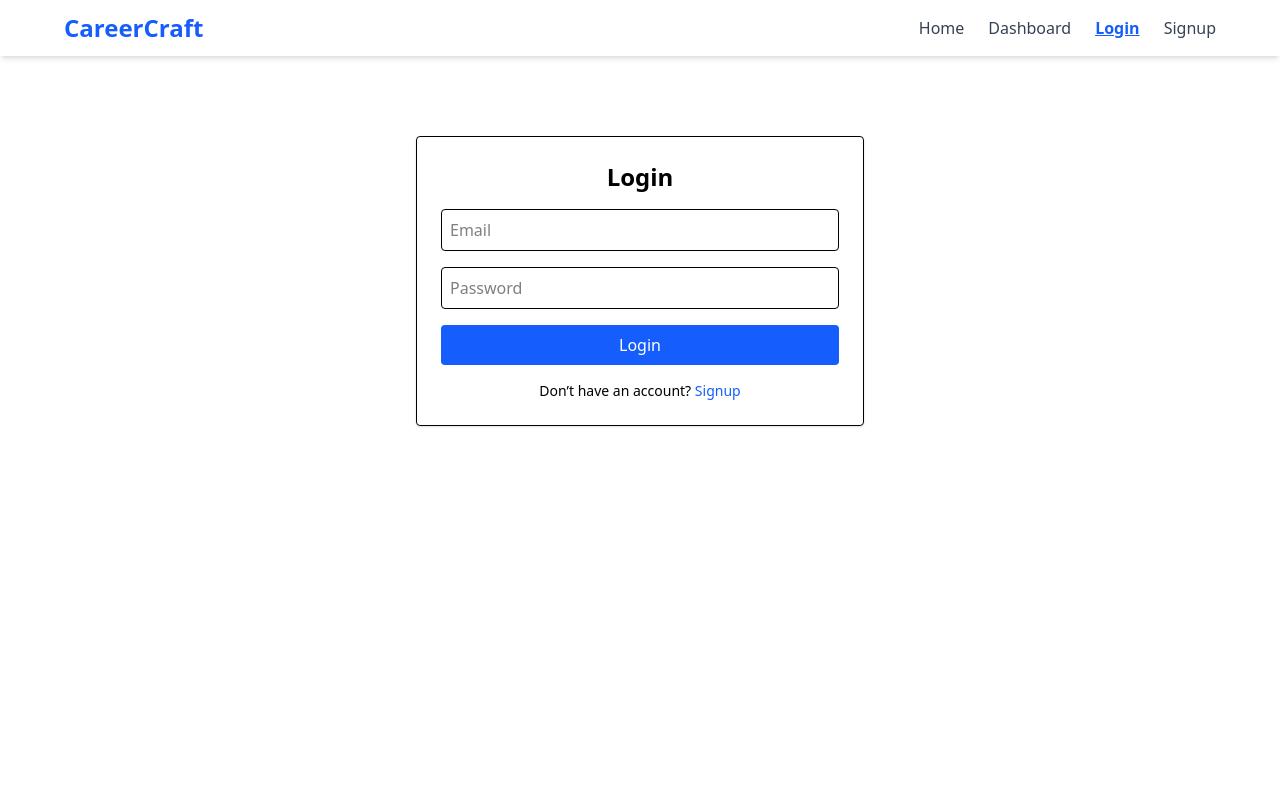
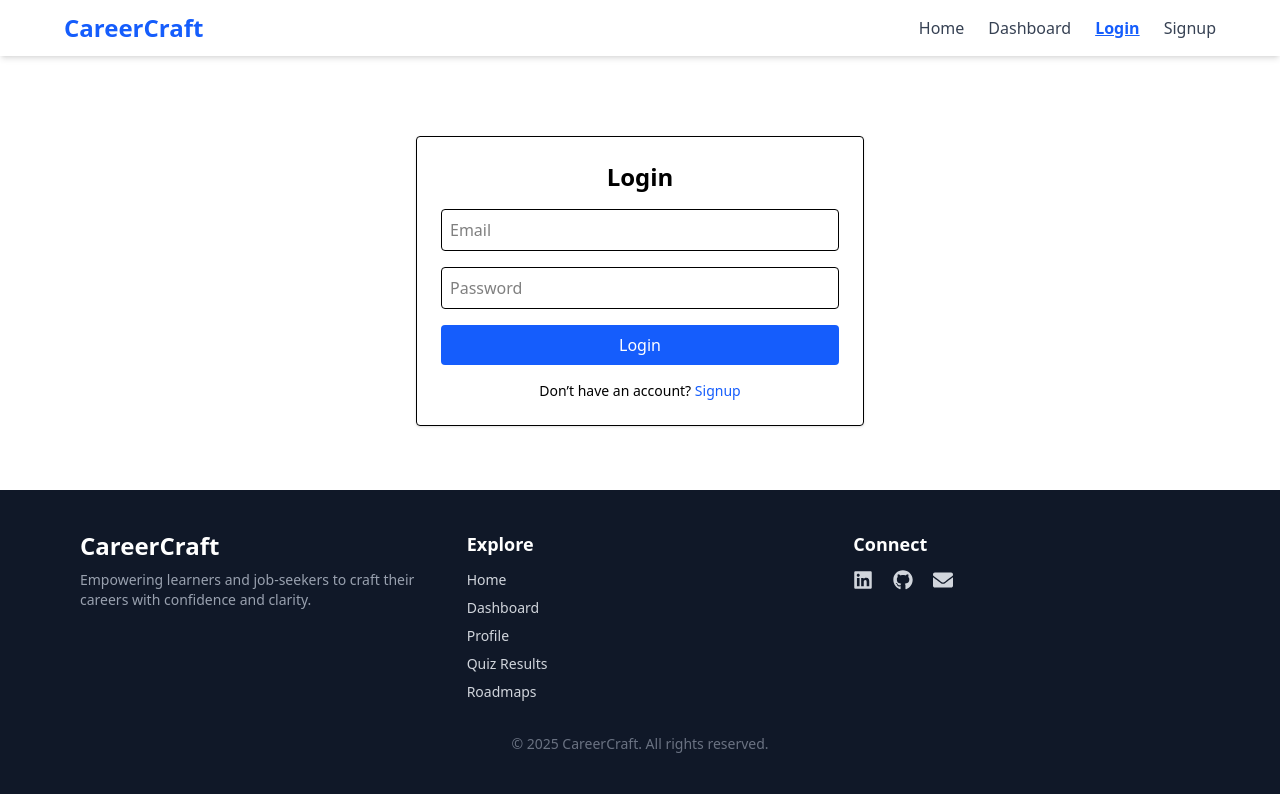
Before and after one commit to abhishek5703/CareerCraft, a React (Vite) app in the folder client/: page /login in a window 1280 px wide. Built offline with nearby package versions, Linux system fonts and the light colour scheme.

Commit message:
added a footer

```diff
--- a/client/package.json
+++ b/client/package.json
@@ -14,6 +14,7 @@
     "axios": "^1.10.0",
     "react": "^19.1.0",
     "react-dom": "^19.1.0",
+    "react-icons": "^5.5.0",
     "react-router-dom": "^7.6.3",
     "recharts": "^3.1.0",
     "tailwindcss": "^4.1.11"
--- a/client/src/App.jsx
+++ b/client/src/App.jsx
@@ -11,6 +11,7 @@ import Home from "./pages/Home"; // Optional: If you add a Home page
 import Profile from "./pages/Profile";
 import QuizInstructions from "./pages/QuizInstructions"; // ✅ Import it
 import QuizAttempts from "./pages/QuizAttempts"; // ✅ Import this
+import Footer from "./components/Footer";
 
 function App() {
   return (
@@ -80,6 +81,7 @@ function App() {
           }
         />
       </Routes>
+      <Footer />
     </BrowserRouter>
   );
 }
--- /dev/null
+++ b/client/src/components/Footer.jsx
@@ -0,0 +1,53 @@
+import { Link } from "react-router-dom";
+import { FaLinkedin, FaGithub, FaEnvelope } from "react-icons/fa";
+
+const Footer = () => {
+  return (
+    <footer className="bg-gray-900 text-gray-300 py-10 mt-16">
+      <div className="max-w-6xl mx-auto px-4 grid grid-cols-1 md:grid-cols-3 gap-10">
+
+        {/* Branding */}
+        <div>
+          <h2 className="text-2xl font-bold text-white mb-2">CareerCraft</h2>
+          <p className="text-sm text-gray-400">
+            Empowering learners and job-seekers to craft their careers with confidence and clarity.
+          </p>
+        </div>
+
+        {/* Navigation Links */}
+        <div>
+          <h3 className="text-lg font-semibold text-white mb-3">Explore</h3>
+          <ul className="space-y-2 text-sm">
+            <li><Link to="/" className="hover:text-white">Home</Link></li>
+            <li><Link to="/dashboard" className="hover:text-white">Dashboard</Link></li>
+            <li><Link to="/profile" className="hover:text-white">Profile</Link></li>
+            <li><Link to="/quiz/results" className="hover:text-white">Quiz Results</Link></li>
+            <li><Link to="/roadmap/overview" className="hover:text-white">Roadmaps</Link></li>
+          </ul>
+        </div>
+
+        {/* Socials */}
+        <div>
+          <h3 className="text-lg font-semibold text-white mb-3">Connect</h3>
+          <div className="flex gap-5 text-xl">
+            <a href="https://linkedin.com/in/your-profile" target="_blank" rel="noreferrer" className="hover:text-white">
+              <FaLinkedin />
+            </a>
+            <a href="https://github.com/your-github" target="_blank" rel="noreferrer" className="hover:text-white">
+              <FaGithub />
+            </a>
+            <a href="mailto:youremail@example.com" className="hover:text-white">
+              <FaEnvelope />
+            </a>
+          </div>
+        </div>
+      </div>
+
+      <div className="text-center text-sm text-gray-500 mt-8">
+        © {new Date().getFullYear()} CareerCraft. All rights reserved.
+      </div>
+    </footer>
+  );
+};
+
+export default Footer;
```
Also changed, not shown: 1 other file (tests, documents, lock files or other folders).
